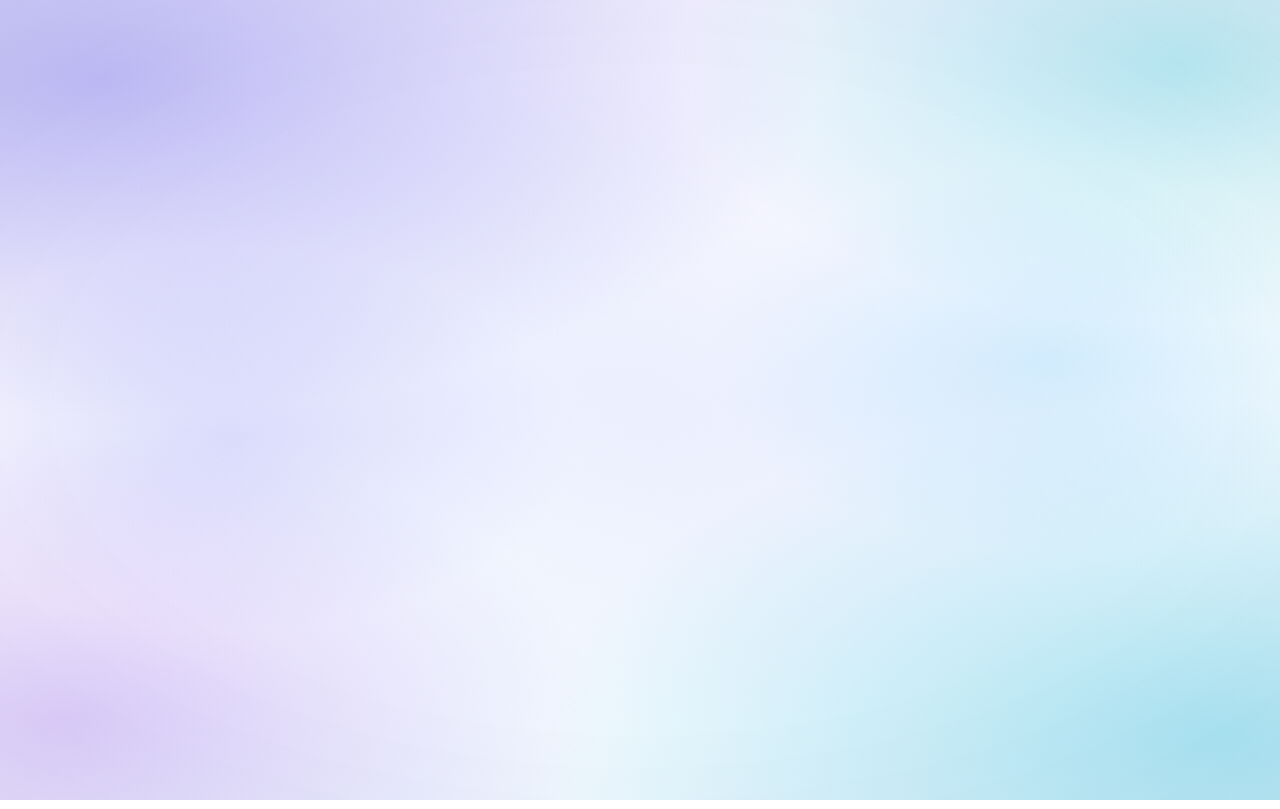
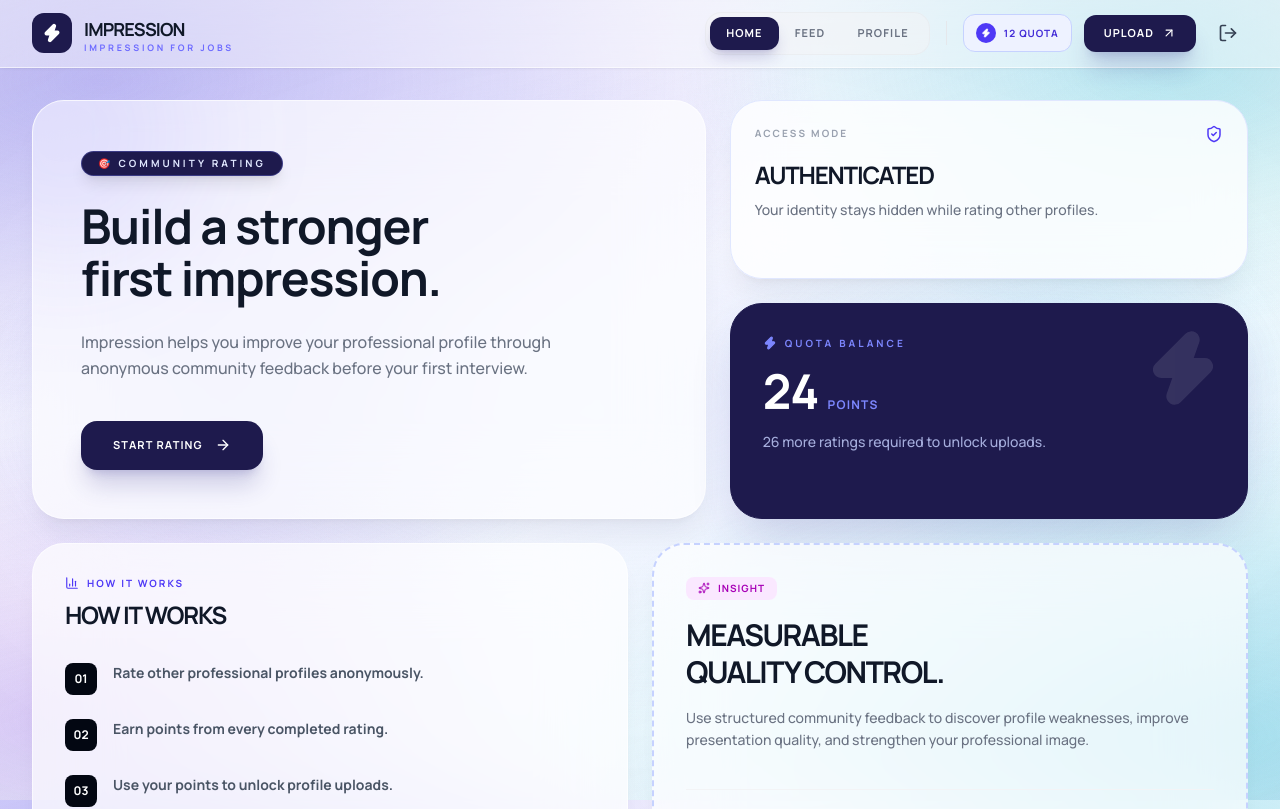
Before and after one commit to HCK94-FP-Impression/impression-client, a Next.js app in the folder src/: page / in a window 1280 px wide. Shown: the top 809 px of the page. Built offline with nearby package versions, Linux system fonts and the light colour scheme.

Commit message:
feat: landing page

```diff
--- a/src/app/layout.tsx
+++ b/src/app/layout.tsx
@@ -1,6 +1,8 @@
 import type { Metadata } from "next";
 import { Geist, Geist_Mono } from "next/font/google";
 import "./globals.css";
+import Footer from "@/components/Footer";
+import Navbar from "@/components/Navbar";
 
 const geistSans = Geist({
   variable: "--font-geist-sans",
@@ -13,8 +15,8 @@ const geistMono = Geist_Mono({
 });
 
 export const metadata: Metadata = {
-  title: "Create Next App",
-  description: "Generated by create next app",
+  title: "Impression",
+  description: "Anonymous profile feedback to improve your first impression.",
 };
 
 export default function RootLayout({
@@ -27,7 +29,17 @@ export default function RootLayout({
       lang="en"
       className={`${geistSans.variable} ${geistMono.variable} h-full antialiased`}
     >
-      <body className="min-h-full flex flex-col">{children}</body>
+      <body className="min-h-full flex flex-col">
+        <Navbar />
+
+        <main className="relative z-10 flex-1">
+          <div className="mx-auto w-full max-w-7xl px-4 py-6 sm:px-8 sm:py-8">
+            {children}
+          </div>
+        </main>
+
+        <Footer />
+      </body>
     </html>
   );
 }
--- a/src/app/page.tsx
+++ b/src/app/page.tsx
@@ -1,3 +1,203 @@
+"use client";
+
+import Link from "next/link";
+import {
+  ArrowRight,
+  Sparkles,
+  Zap,
+  ShieldCheck,
+  BarChart3,
+} from "lucide-react";
+
+// sementara dummy dulu untuk UI
+const appName = "Impression";
+const isAuthenticated = true;
+const quota = 24;
+const uploadQuotaRequirement = 50;
+
+const landingSteps = [
+  "Rate other professional profiles anonymously.",
+  "Earn points from every completed rating.",
+  "Use your points to unlock profile uploads.",
+  "Improve your first impression using community feedback.",
+];
+
 export default function Home() {
+  return (
+    <div className="space-y-6">
+      <div className="grid gap-6 xl:grid-cols-[1.3fr_1fr]">
+        {/* Hero */}
+        <section className="relative overflow-hidden rounded-[2rem] border border-white/60 bg-white/70 p-8 shadow-xl shadow-slate-900/5 backdrop-blur-2xl sm:p-12">
+          {/* Background Blur */}
+          <div className="absolute -left-24 -top-24 h-64 w-64 rounded-full bg-indigo-500/10 blur-3xl" />
 
+          <div className="relative z-10 flex h-full flex-col">
+            <header>
+              <span className="inline-block rounded-full border border-indigo-400/30 bg-indigo-950 px-4 py-1 text-[10px] font-black uppercase tracking-[0.3em] text-indigo-100 shadow-lg">
+                🎯 Community Rating
+              </span>
+
+              <h1 className="mt-6 text-4xl font-black leading-[1.1] tracking-tight text-gray-900 sm:text-5xl">
+                Build a stronger <br />
+                first impression.
+              </h1>
+
+              <p className="mt-6 max-w-lg text-base font-medium leading-relaxed text-gray-500">
+                {appName} helps you improve your professional profile through
+                anonymous community feedback before your first interview.
+              </p>
+            </header>
+
+            <div className="mt-10 flex flex-wrap gap-4">
+              <Link
+                href="/feed"
+                className="group inline-flex items-center gap-3 rounded-2xl bg-indigo-950 px-8 py-4 text-[11px] font-black uppercase tracking-widest text-white shadow-xl shadow-indigo-900/20 transition-all hover:-translate-y-0.5 hover:bg-indigo-900"
+              >
+                Start Rating
+                <ArrowRight
+                  size={16}
+                  className="transition-transform group-hover:translate-x-1"
+                />
+              </Link>
+
+              {!isAuthenticated && (
+                <Link
+                  href="/register"
+                  className="rounded-2xl border border-gray-200 bg-white px-8 py-4 text-[11px] font-black uppercase tracking-widest text-gray-700 transition-all hover:border-indigo-200 hover:text-indigo-600"
+                >
+                  Create Account
+                </Link>
+              )}
+            </div>
+          </div>
+        </section>
+
+        {/* Right Cards */}
+        <div className="grid gap-6">
+          {/* Access Mode */}
+          <section className="rounded-[2rem] border border-indigo-100 bg-white/80 p-6 shadow-xl shadow-slate-900/5 backdrop-blur-xl">
+            <div className="mb-4 flex items-center justify-between">
+              <span className="text-[10px] font-black uppercase tracking-[0.2em] text-gray-400">
+                Access Mode
+              </span>
+
+              <ShieldCheck size={18} className="text-indigo-600" />
+            </div>
+
+            <p className="text-2xl font-black uppercase tracking-tighter text-gray-900">
+              {isAuthenticated ? "Authenticated" : "Guest Mode"}
+            </p>
+
+            <p className="mt-2 text-sm font-medium leading-relaxed text-gray-500">
+              {isAuthenticated
+                ? "Your identity stays hidden while rating other profiles."
+                : "Sign in to collect points and unlock profile uploads."}
+            </p>
+          </section>
+
+          {/* Quota */}
+          <section className="group relative overflow-hidden rounded-[2rem] border border-indigo-950 bg-indigo-950 p-8 text-white shadow-2xl shadow-indigo-900/20">
+            <div className="absolute right-0 top-0 p-6 opacity-10 transition-opacity group-hover:opacity-20">
+              <Zap size={80} fill="currentColor" />
+            </div>
+
+            <div className="relative z-10">
+              <div className="flex items-center gap-2 text-[10px] font-black uppercase tracking-[0.3em] text-indigo-400">
+                <Zap size={14} fill="currentColor" />
+                Quota Balance
+              </div>
+
+              <div className="mt-4 flex items-baseline gap-2">
+                <span className="text-5xl font-black">
+                  {isAuthenticated ? quota : "0"}
+                </span>
+
+                <span className="text-xs font-bold uppercase tracking-widest text-indigo-400">
+                  Points
+                </span>
+              </div>
+
+              <p className="mt-4 text-sm font-medium leading-relaxed text-indigo-200/80">
+                {isAuthenticated
+                  ? `${Math.max(
+                      uploadQuotaRequirement - quota,
+                      0,
+                    )} more ratings required to unlock uploads.`
+                  : "Collect points to unlock uploads."}
+              </p>
+            </div>
+          </section>
+        </div>
+      </div>
+
+      {/* Bottom Grid */}
+      <div className="grid gap-6 md:grid-cols-2">
+        {/* Steps */}
+        <section className="rounded-[2rem] border border-white/60 bg-white/70 p-8 shadow-xl shadow-slate-900/5 backdrop-blur-2xl">
+          <header className="mb-8">
+            <div className="mb-2 flex items-center gap-2 text-[10px] font-black uppercase tracking-[0.2em] text-indigo-600">
+              <BarChart3 size={14} />
+              How It Works
+            </div>
+
+            <h3 className="text-2xl font-black uppercase tracking-tighter text-gray-900">
+              How it works
+            </h3>
+          </header>
+
+          <div className="space-y-6">
+            {landingSteps.map((step, index) => (
+              <div key={index} className="group flex gap-4">
+                <div className="flex h-8 w-8 flex-shrink-0 items-center justify-center rounded-lg bg-gray-950 text-xs font-black text-white">
+                  0{index + 1}
+                </div>
+
+                <p className="text-sm font-bold leading-snug text-gray-600 transition-colors group-hover:text-gray-900">
+                  {step}
+                </p>
+              </div>
+            ))}
+          </div>
+        </section>
+
+        {/* Insight */}
+        <section className="flex flex-col justify-between rounded-[2rem] border-2 border-dashed border-indigo-200 bg-white/70 p-8 shadow-xl shadow-slate-900/5 backdrop-blur-2xl">
+          <header>
+            <div className="mb-4 flex items-center gap-2">
+              <span className="inline-flex items-center gap-2 rounded-lg bg-fuchsia-100 px-3 py-1 text-[10px] font-black uppercase tracking-widest text-fuchsia-700">
+                <Sparkles size={12} />
+                Insight
+              </span>
+            </div>
+
+            <h2 className="text-3xl font-black uppercase tracking-tighter text-gray-900 leading-tight">
+              Measurable <br />
+              Quality Control.
+            </h2>
+
+            <p className="mt-4 text-sm font-medium leading-relaxed text-gray-500">
+              Use structured community feedback to discover profile weaknesses,
+              improve presentation quality, and strengthen your professional
+              image.
+            </p>
+          </header>
+
+          <div className="mt-8 border-t border-gray-100 pt-8">
+            <Link
+              href="/profile"
+              className="group flex items-center justify-between"
+            >
+              <span className="text-[11px] font-black uppercase tracking-widest text-indigo-600">
+                Open Dashboard
+              </span>
+
+              <div className="flex h-10 w-10 items-center justify-center rounded-full border border-indigo-100 transition-all group-hover:bg-indigo-600 group-hover:text-white">
+                <ArrowRight size={18} />
+              </div>
+            </Link>
+          </div>
+        </section>
+      </div>
+    </div>
+  );
 }
```
